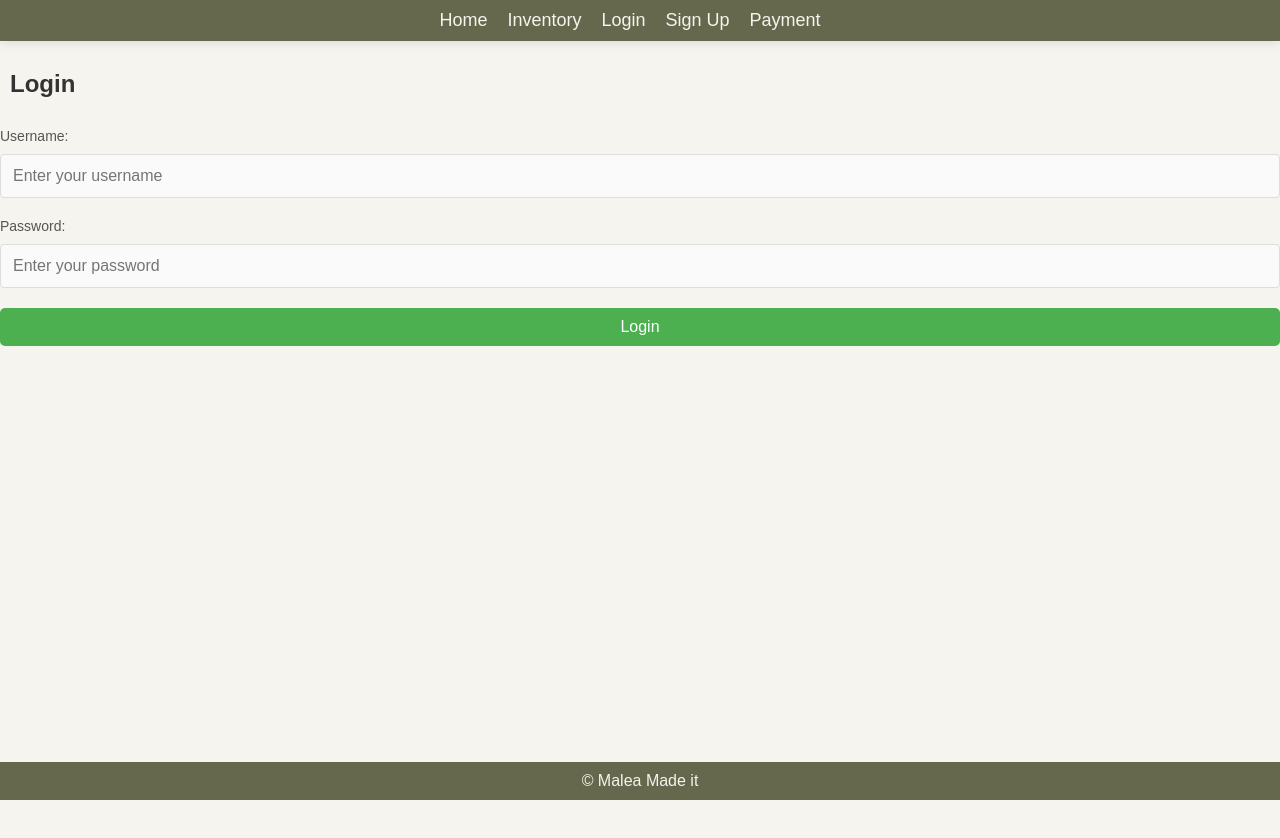
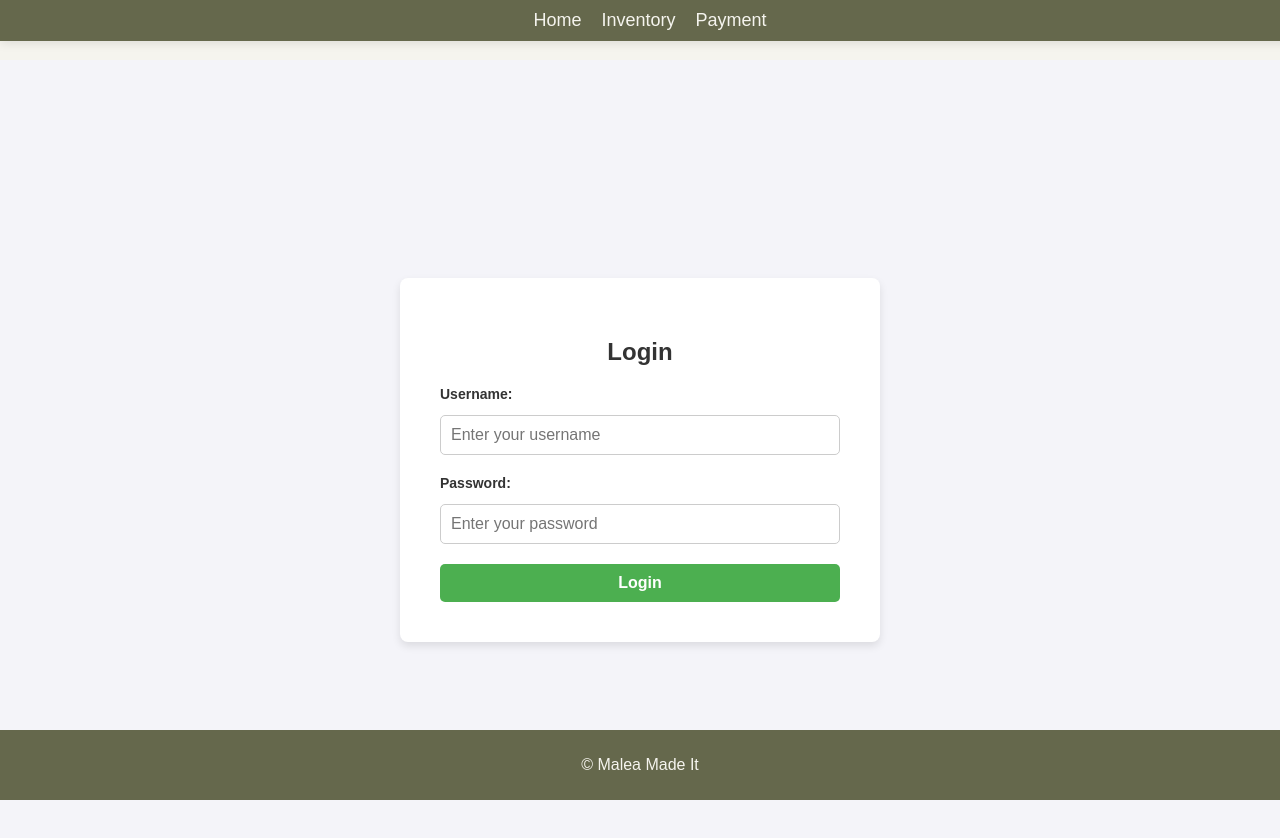
Before and after one commit to KyerraBright/my-, a React (Create React App) app: page /login in a window 1280 px wide. Shown: the top 838 px of the page. Built offline with nearby package versions, Linux system fonts and the light colour scheme.

Commit message:
does this work???

```diff
--- a/src/App.js
+++ b/src/App.js
@@ -3,37 +3,37 @@ import { BrowserRouter as Router, Route, Routes, Link } from 'react-router-dom';
 import Home from './components/Home';
 import DesignTable from './components/DesignTable';
 import Login from './components/login';
-import Signup from './components/sign-up';
 import Cart from './components/cart';
 import DesignForm from './components/DesignForm';
-
-
 
 const App = () => {
   return (
     <Router>
+      {/* Navigation */}
       <header>
         <nav>
           <ul>
             <li><Link to="/">Home</Link></li>
             <li><Link to="/designs-table">Inventory</Link></li>
-                    <li><Link to="/login">Login</Link></li>
-                    <li><Link to="/signup">Sign Up</Link></li>
             <li><Link to="/cart">Payment</Link></li>
-
           </ul>
         </nav>
       </header>
+
+      {/* Routes */}
       <Routes>
         <Route path="/" element={<Home />} />
         <Route path="/designs-table" element={<DesignTable />} />
         <Route path="/login" element={<Login />} />
-                <Route path="/signup" element={<Signup />} />
         <Route path="/cart" element={<Cart />} />
         <Route path="/DesignForm" element={<DesignForm />} />
       </Routes>
+
+      {/* Clickable Footer */}
       <footer>
-                <p> © Malea Made it</p>
+        <Link to="/Login" style={{ textDecoration: 'none', color: 'inherit' }}>
+          <p>© Malea Made It</p>
+        </Link>
       </footer>
     </Router>
   );
--- a/src/components/DesignTable.js
+++ b/src/components/DesignTable.js
@@ -1,27 +1,23 @@
-import React, { useEffect, useState } from 'react';
+import React, { useState, useEffect } from 'react';
 import axios from 'axios';
-import { Link } from 'react-router-dom'; // Import Link from react-router-dom
+import { Link } from 'react-router-dom'; // Import Link for navigation
 
-const DesignsTable = () => {
+const DesignTable = () => {
   const [designs, setDesigns] = useState([]);
+  const [loading, setLoading] = useState(true);
   const [error, setError] = useState(null);
-    const [loading, setLoading] = useState(true);
 
   useEffect(() => {
-        const fetchData = async () => {
-            setLoading(true);
-            try {
-                const response = await axios.get('http://localhost:5000/data'); // Update the URL if needed
+    axios
+      .get('http://localhost:5000/data')  // Backend API to fetch data
+      .then((response) => {
         setDesigns(response.data);
-            } catch (err) {
+        setLoading(false);
+      })
+      .catch((err) => {
         setError(err);
-                console.error('Error fetching data:', err);
-            } finally {
         setLoading(false);
-            }
-        };
-
-        fetchData();
+      });
   }, []);
 
   if (loading) return <div>Loading designs...</div>;
@@ -30,30 +26,25 @@ const DesignsTable = () => {
   return (
     <div>
       <h1>Designs Gallery</h1>
-
-            {/* Container for the grid of cards */}
       <div className="designs-grid">
+        {/* Iterate over the designs array to create design cards */}
         {designs.map((row) => (
           <Link
-                        key={row.design}
+            key={row._id}  // Unique key for each design card
             to={`/cart`} // Navigate to the cart page when clicked
             className="design-card-link" // Optional: Add a class for styling the link
           >
             <div className="design-card">
               <div className="card-image">
+                {/* Ensure image source is valid */}
                 <img
-                                    src={row.image}
+                  src={`http://localhost:5000${row.image}`}
                   alt={row.design}
                   style={{ width: '100%', height: 'auto', borderRadius: '8px' }}
                 />
               </div>
               <div className="card-details">
-                            <img
-                                src={`http://localhost:5000${row.image}`}
-                                alt={row.design}
-                                style={{ width: '100%', height: 'auto', borderRadius: '8px' }}
-                                  />
-
+                <h3>{row.design}</h3>
                 <p><strong>Color:</strong> {row.color}</p>
                 <p><strong>Size:</strong> {row.size}</p>
                 <p><strong>Price:</strong> ${row.price}</p>
@@ -66,4 +57,4 @@ const DesignsTable = () => {
   );
 };
 
-export default DesignsTable;
+export default DesignTable;
--- a/src/components/cart.js
+++ b/src/components/cart.js
@@ -1,5 +1,6 @@
 import React, { useState, useEffect } from 'react';
 import axios from 'axios';
+import { Link } from 'react-router-dom'; // Import Link for navigation
 import venmoLogo from '../components/images/venmo_logo.webp';  // Adjust the path to your Venmo logo image
 
 const DesignTable = () => {
@@ -27,14 +28,30 @@ const DesignTable = () => {
     <div>
       <h1>Designs Gallery</h1>
       <div className="designs-grid">
+        {/* Iterate over the designs array to create design cards */}
         {designs.map((row) => (
-          <div key={row._id} className="design-card">
-            <img src={row.image} alt={row.design} />
-            <h3>{row.design}</h3>
-            <p>{row.color}</p>
-            <p>{row.size}</p>
-            <p>{row.price}</p>
-          </div>
+          <Link
+            key={row._id}  // Unique key for each design card
+            to={`/cart`} // Navigate to the cart page when clicked
+            className="design-card-link" // Optional: Add a class for styling the link
+          >
+            <div className="design-card">
+              <div className="card-image">
+                {/* Ensure image source is valid */}
+                <img
+                  src={`http://localhost:5000${row.image}`}
+                  alt={row.design}
+                  style={{ width: '100%', height: 'auto', borderRadius: '8px' }}
+                />
+              </div>
+              <div className="card-details">
+                <h3>{row.design}</h3>
+                <p><strong>Color:</strong> {row.color}</p>
+                <p><strong>Size:</strong> {row.size}</p>
+                <p><strong>Price:</strong> ${row.price}</p>
+              </div>
+            </div>
+          </Link>
         ))}
       </div>
 
--- a/src/design.css
+++ b/src/design.css
@@ -1,42 +1,49 @@
+/* Grid layout for the designs */
 .designs-grid {
-    padding: 10px;
+    padding: 20px; /* Outer padding for the grid */
     display: grid;
     grid-template-columns: repeat(auto-fill, minmax(250px, 1fr)); /* Responsive columns */
-    gap: 20px;
-    padding: 20px;
+    gap: 20px; /* Spacing between grid items */
 }
 
 /* Style for each design card */
 .design-card {
-    padding: 10px;
+    padding: 20px; /* Padding for the design card */
     border-radius: 8px;
-    padding: 20px;
     box-shadow: 0 2px 10px rgba(0, 0, 0, 0.1);
     transition: transform 0.3s ease;
     display: flex;
     flex-direction: column;
     justify-content: space-between;
+    align-items: center; /* Centering content inside the card */
+    text-align: center; /* Center text inside the card */
 }
 
+/* Hover effect for design card */
 .design-card:hover {
-    transform: scale(1.05);
-    color: #65684C; /* Hover effect to slightly enlarge the card */
+    transform: scale(1.05); /* Slightly enlarge on hover */
+    color: #65684C; /* Change text color on hover */
 }
 
-/* Style for the image inside the card */
+/* Center the image inside the card */
 .card-image {
-    margin-right: 90px;
-    margin-bottom: 10px;
+    display: flex;
+    justify-content: center; /* Center the image horizontally */
+    align-items: center; /* Center the image vertically */
+    width: 100%;
+    height: 200px; /* Optional: Set a fixed height for the image container */
+    margin-bottom: 15px; /* Space between image and details */
+}
+
+.card-image img {
+    max-width: 100%; /* Ensure image scales with the container */
+    max-height: 100%; /* Ensure image scales with the container */
+    object-fit: contain; /* Maintain aspect ratio of the image */
 }
 
 /* Style for the card details section */
 .card-details {
     flex-grow: 1;
-}
-
-/* Venmo logo section */
-.venmo-link {
-    margin-top: 15px;
 }
 
 /* Responsive styling */
@@ -45,3 +52,114 @@
         grid-template-columns: 1fr; /* Stack the cards on smaller screens */
     }
 }
+/* Container for the entire login form */
+.login-container {
+    display: flex;
+    justify-content: center;
+    align-items: center;
+    height: 100vh;
+    background-color: #f4f4f9; /* Light background color */
+    margin: 0;
+  }
+
+  /* Centered box where the form elements will go */
+  .login-box {
+    background-color: white;
+    padding: 40px;
+    border-radius: 8px;
+    box-shadow: 0 4px 8px rgba(0, 0, 0, 0.1); /* Light shadow for depth */
+    width: 100%;
+    max-width: 400px;
+  }
+
+  /* Style for the form header */
+  .login-box h2 {
+    text-align: center;
+    font-size: 24px;
+    margin-bottom: 20px;
+    color: #333;
+  }
+
+  /* Form group container for inputs */
+  .form-group {
+    margin-bottom: 20px;
+  }
+
+  /* Label for the inputs */
+  .form-group label {
+    display: block;
+    font-size: 14px;
+    font-weight: 600;
+    margin-bottom: 8px;
+    color: #333;
+  }
+
+  /* Style for input fields */
+  .form-group input {
+    width: 100%;
+    padding: 10px;
+    font-size: 16px;
+    border-radius: 5px;
+    border: 1px solid #ccc;
+    margin-top: 5px;
+    box-sizing: border-box; /* Ensures padding doesn't increase width */
+  }
+
+  /* Input field focus effect */
+  .form-group input:focus {
+    border-color: #4CAF50;
+    outline: none;
+  }
+
+  /* Style for the login button */
+  .btn-login {
+    text-align: center;
+    font-size: 16px;
+    font-weight: bold;
+    background-color: #4CAF50;
+    color: white;
+    padding: 12px;
+    border-radius: 5px;
+    cursor: pointer;
+    transition: background-color 0.3s ease;
+  }
+
+  /* Button hover effect */
+  .btn-login:hover {
+    background-color: #45a049;
+  }
+
+  /* Button active effect */
+  .btn-login:active {
+    background-color: #388e3c;
+  }
+
+  /* Error message styling */
+  .error-message {
+    margin-top: 15px;
+    text-align: center;
+    color: red;
+    font-size: 14px;
+    font-weight: 600;
+  }
+
+  /* Optional: Responsive design for smaller screens */
+  @media (max-width: 600px) {
+    .login-box {
+      padding: 20px;
+    }
+
+    .login-box h2 {
+      font-size: 20px;
+    }
+
+    .form-group input {
+      font-size: 14px;
+      padding: 8px;
+    }
+
+    .btn-login {
+      font-size: 14px;
+      padding: 10px;
+    }
+  }
```
Also changed, not shown: server.js (line endings or trailing spaces). Lines whose indentation alone changed are shown as unchanged.
